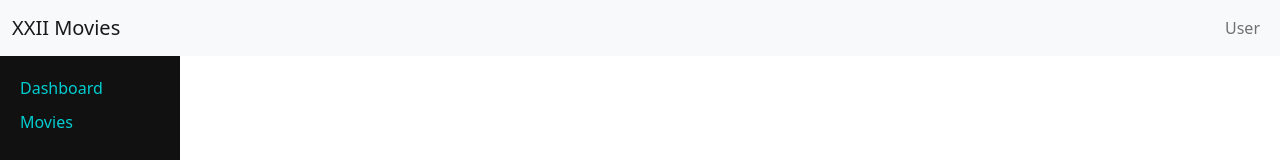
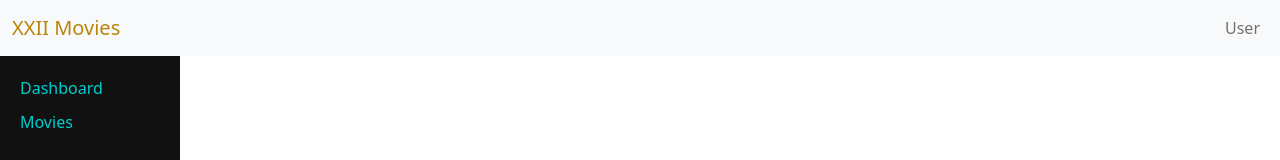
Before and after one commit to ahadsenja/movies-angular, an Angular app: page / in a window 1280 px wide. Shown: the top 160 px of the page. Built offline with nearby package versions, Linux system fonts and the light colour scheme.

Commit message:
feat: add navbar css styling

```diff
--- a/src/app/layout/navbar/navbar.component.css
+++ b/src/app/layout/navbar/navbar.component.css
@@ -0,0 +1,3 @@
+nav .navbar-brand {
+ color: darkgoldenrod;
+}
```
